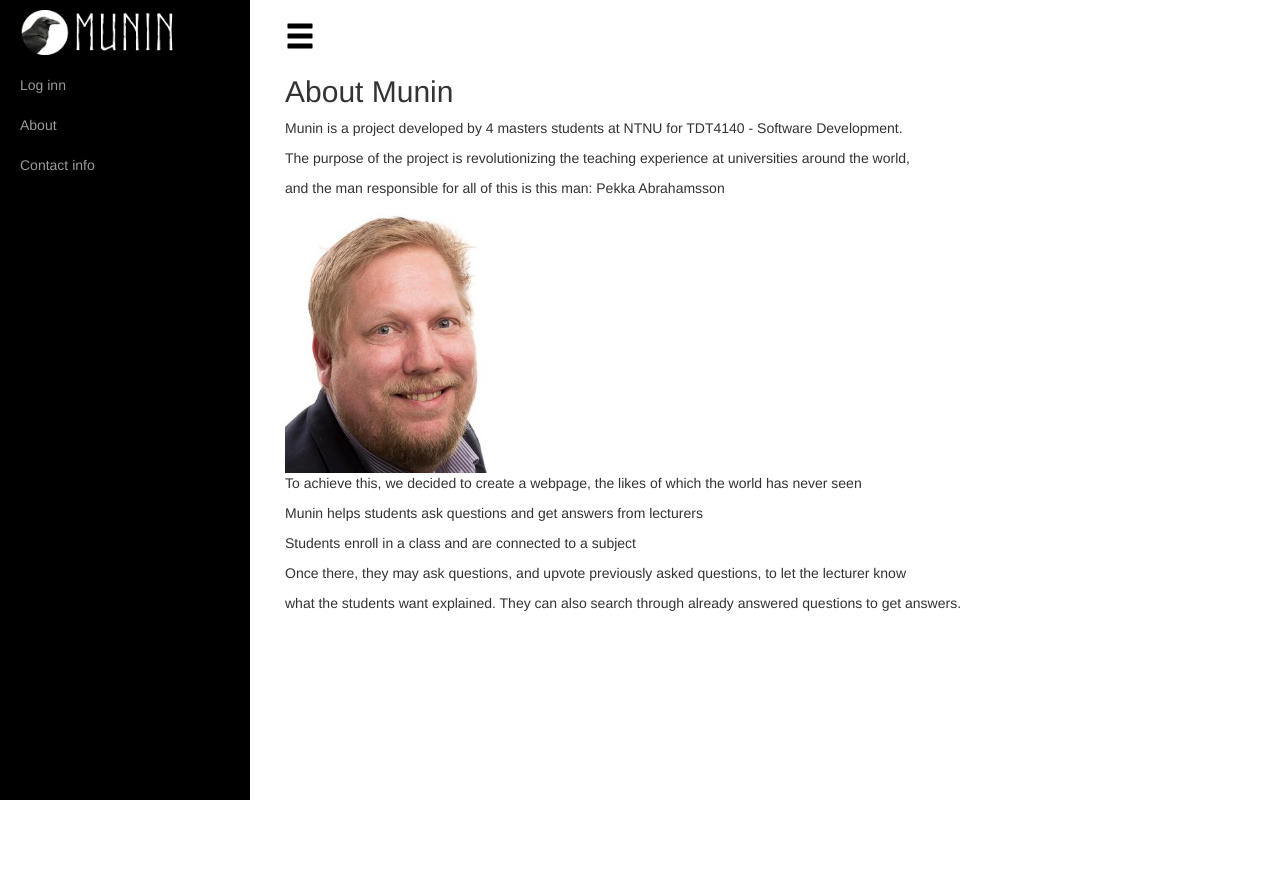
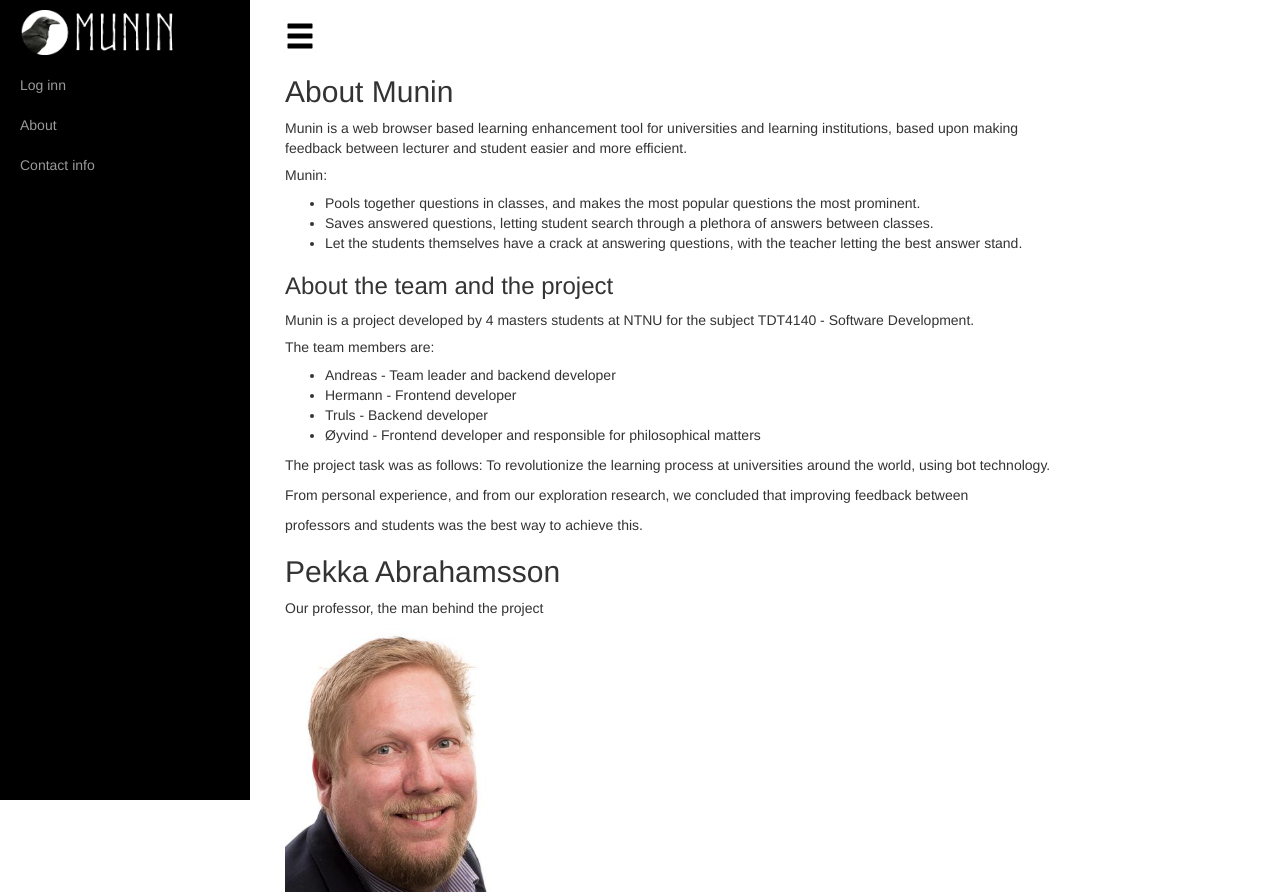
Before and after one commit to Strand94/Munin, a Django app: page /about/ in a window 1280 px wide. Shown: the top 892 px of the page. Before the commit the page ends 800 px from the top, so only its background shows below. Run offline with Django 3.2, Linux system fonts and the light colour scheme; some libraries are stand-ins or nearby versions.

Commit message:
Added unsorted lists, and made the about page more organized and informative

```diff
--- a/templates/staticpages/about.html
+++ b/templates/staticpages/about.html
@@ -3,19 +3,46 @@
 {% load static %}
 {% block title %}About{% endblock %}
 {% block content %}
+    <style>
+        h2{
+
+        }
+        h3{
+
+        }
+        h5{
+
+        }
+
+    </style>
     <h2> About Munin </h2>
-    <p> Munin is a project developed by 4 masters students at NTNU for TDT4140 - Software Development. </p>
-    <p> The purpose of the project is revolutionizing the teaching experience at universities around the world, </p>
-    <p> and the man responsible for all of this is this man: Pekka Abrahamsson</p>
+        <p>Munin is a web browser based learning enhancement tool for universities and learning institutions,
+        based upon making<br> feedback between lecturer and student easier and more efficient.</p>
+        <h5>Munin:</h5>
+            <ul>
+                <li>Pools together questions in classes, and makes the most popular questions the most prominent.</li>
+                <li>Saves answered questions, letting student search through a plethora of answers between classes.</li>
+                <li>Let the students themselves have a crack at answering questions, with the teacher letting the
+                    best answer stand.</li>
+            </ul>
+
+    <h3> About the team and the project</h3>
+        <p>Munin is a project developed by 4 masters students at NTNU for the subject TDT4140 - Software Development. </p>
+        <h5>The team members are:</h5>
+            <ul>
+                <li>Andreas - Team leader and backend developer</li>
+                <li>Hermann - Frontend developer</li>
+                <li>Truls - Backend developer</li>
+                <li>Øyvind - Frontend developer and responsible for philosophical matters</li>
+            </ul>
+        <p>The project task was as follows: To revolutionize the learning process at universities around the world,
+        using bot technology.</p>
+    <p>From personal experience, and from our exploration research, we concluded that improving feedback between</p>
+    <p>professors and students was the best way to achieve this.</p>
+    <h2>Pekka Abrahamsson</h2>
+    <p>Our professor, the man behind the project</p>
     <a href="https://www.ntnu.no/ansatte/pekkaa">
         <img src="{% static "images/pekka.jpg" %}" alt="Pekka Abrahamsson" style="width:265px;height:265px;">
     </a>
-    <p> To achieve this, we decided to create a webpage, the likes of which the world has never seen</p>
-    <p> Munin helps students ask questions and get answers from lecturers</p>
-    <p> Students enroll in a class and are connected to a subject</p>
-    <p> Once there, they may ask questions, and upvote previously asked questions, to let the lecturer know</p>
-    <p> what the students want explained. They can also search through already answered questions to get answers.</p>
-
-
 
 {% endblock content %}
```
